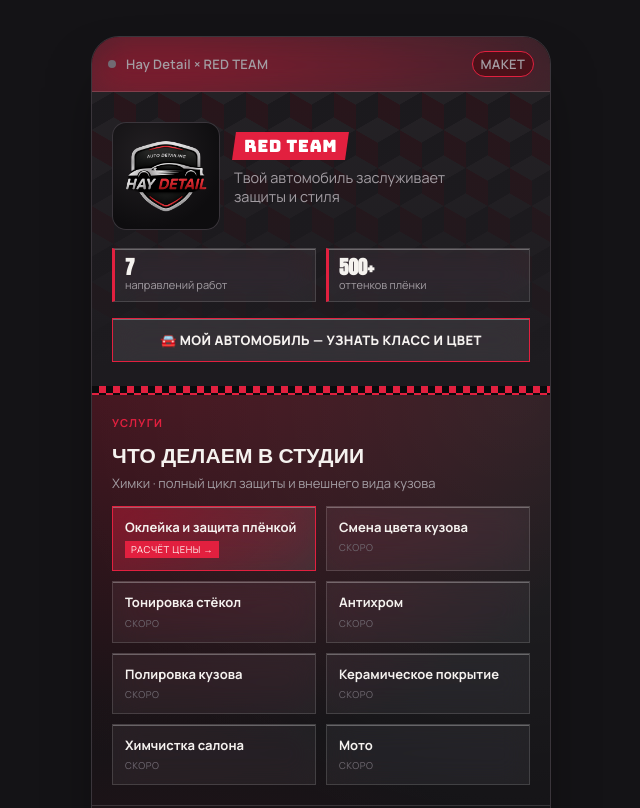
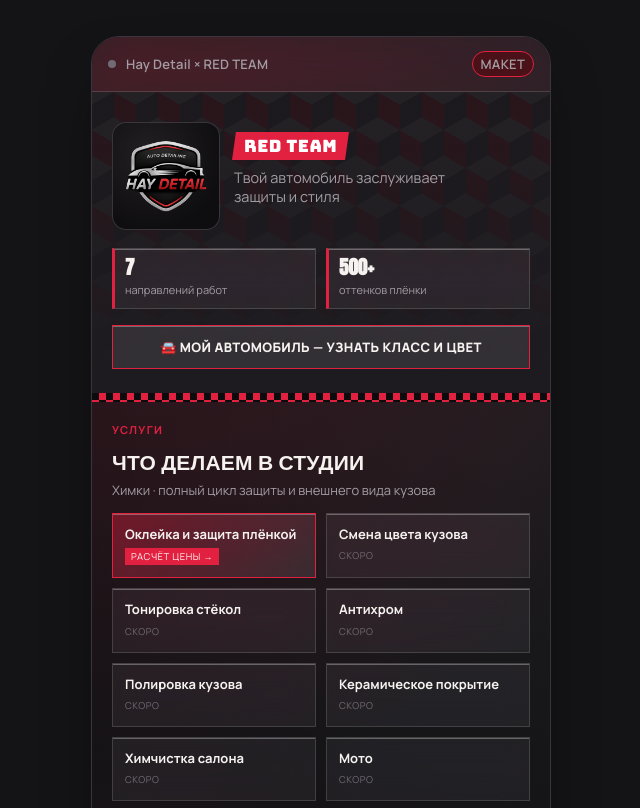
Before and after one commit to daniktartarik-cloud/hay-detail-miniapp, a plain HTML site: page index.html in a window 1280 px wide. Shown: the top 808 px of the page, without its empty margins (319-959 px from the left). Drawn offline with Linux system fonts and the light colour scheme.

Commit message:
Фикс: убрал рамку телефона на узких экранах, добавил viewport, снизил яркость фонового узора

```diff
--- a/index.html
+++ b/index.html
@@ -1,4 +1,8 @@
+<!DOCTYPE html>
+<html lang="ru">
+<head>
 <meta charset="UTF-8">
+<meta name="viewport" content="width=device-width, initial-scale=1, viewport-fit=cover">
 <title>Hay Detail Калькулятор</title>
 <style>
   :root{
@@ -22,36 +26,42 @@
     color-scheme: dark;
   }
   *{box-sizing:border-box;}
+  html, body{height:100%;}
   body{
     background:var(--bg);
     color:var(--text);
     font-family:'Manrope', system-ui, sans-serif;
     display:flex;
     justify-content:center;
-    padding-inline:16px;
     min-height:100%;
   }
   .app-wrap{
     width:100%;
-    max-width:460px;
-    padding-block:28px 48px;
   }
   .phone{
     position:relative;
     background:var(--bg);
-    border:1px solid var(--border);
-    border-radius:28px;
     overflow:hidden;
-    box-shadow:0 30px 60px -20px rgba(0,0,0,.6);
+    min-height:100%;
   }
   .phone::before{
     content:"";
     position:absolute; inset:0; z-index:0; pointer-events:none;
     background:
-      radial-gradient(circle at 12% 8%, rgba(226,32,63,.38), transparent 38%),
-      radial-gradient(circle at 92% 22%, rgba(255,255,255,.07), transparent 34%),
-      radial-gradient(circle at 70% 95%, rgba(226,32,63,.3), transparent 42%),
-      radial-gradient(circle at 10% 70%, rgba(226,32,63,.16), transparent 40%);
+      radial-gradient(circle at 12% 8%, rgba(226,32,63,.16), transparent 38%),
+      radial-gradient(circle at 92% 22%, rgba(255,255,255,.04), transparent 34%),
+      radial-gradient(circle at 70% 95%, rgba(226,32,63,.13), transparent 42%),
+      radial-gradient(circle at 10% 70%, rgba(226,32,63,.07), transparent 40%);
+  }
+  @media (min-width:560px){
+    body{ padding-inline:16px; }
+    .app-wrap{ max-width:460px; padding-block:28px 48px; }
+    .phone{
+      border:1px solid var(--border);
+      border-radius:28px;
+      box-shadow:0 30px 60px -20px rgba(0,0,0,.6);
+      min-height:0;
+    }
   }
   .phone > *{position:relative; z-index:1;}
   .tg-bar{
@@ -474,7 +484,8 @@
   }
 </style>
 <link rel="stylesheet" href="https://fonts.googleapis.com/css2?family=Anton&family=Bungee&family=Manrope:wght@400;600;700;800&display=swap">
-
+</head>
+<body>
 <div class="app-wrap">
   <div class="phone">
 
@@ -1017,3 +1028,6 @@
   renderAll();
 })();
 </script>
+
+</body>
+</html>
```
